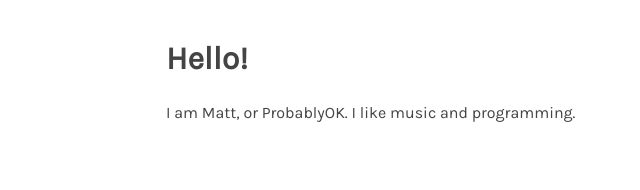
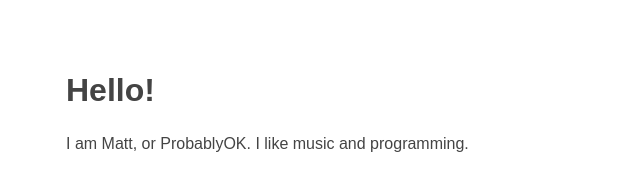
Before and after one commit to probablyok/probablyok.github.io, a plain HTML site: page index.html in a window 1280 px wide. Shown: the whole page, without its empty margins (149-789 px from the left). Drawn offline with Linux system fonts and the light colour scheme.

Commit message:
Streamlined fonts and change stylesheet

```diff
--- a/style.css
+++ b/style.css
@@ -1,40 +1,21 @@
 @font-face {
-    font-family: "Karla-Regular";
-    src: url(./fonts/Karla/Karla-Regular.ttf);
-    font-weight: normal;
-    font-style: normal;
+    font-family: "Karla-Normal";
+    src: url(./fonts/Karla/Karla-VariableFont_wght.ttf);
 }
 
 @font-face {
-    font-family: "Karla-Italic";
-    src: url(./fonts/Karla/Karla-Italic.ttf);
-    font-weight: normal;
-    font-style: italic;
+    font-family: "Karla-Italics";
+    src: url(./fonts/Karla/Karla-Italic-VariableFont_wght.ttf);
 }
-
-@font-face {
-    font-family: "Karla-Bold";
-    src: url(./fonts/Karla/Karla-Bold.ttf);
-    font-weight: bold;
-    font-style: normal;
-}
-
-@font-face {
-    font-family: "Karla-BoldItalic";
-    src: url(./fonts/Karla/Karla-BoldItalic.ttf);
-    font-weight: bold;
-    font-style: italic;
-}
-
 
 body {
     margin: 40px auto;
-    max-width: 650px;
+    max-width: 850px;
     line-height: 1.6;
     font-size: 16px;
-    font-family: "Karla-Regular";
+    font-family: "Karla", sans-serif;
     color: #444;
-    padding: 0 10px;
+    padding: 10px;
 }
 h1, h2, h3 {
     line-height: 1.2;
```
Also changed, not shown: fonts/Karla/Karla-Bold.ttf (deleted), fonts/Karla/Karla-BoldItalic.ttf (deleted), fonts/Karla/Karla-Italic-VariableFont_wght.ttf (added), fonts/Karla/Karla-Italic.ttf (deleted), fonts/Karla/Karla-Regular.ttf (deleted), fonts/Karla/Karla-VariableFont_wght.ttf (added).
